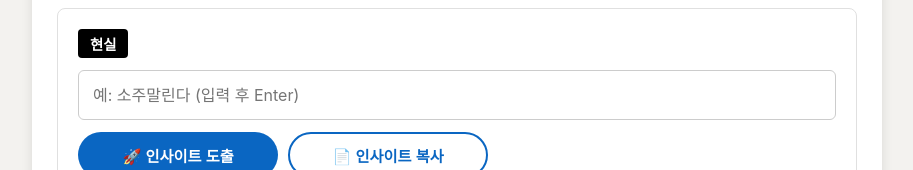
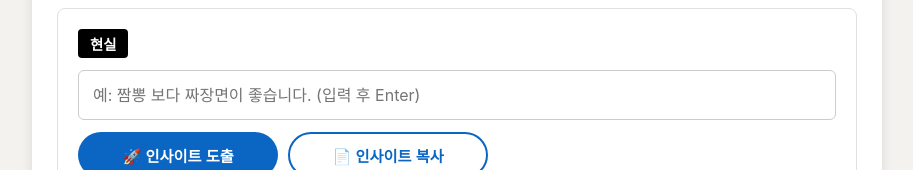
Before and after one commit to anjang757/linked-in, a plain HTML site: page index.html in a window 1280 px wide. Shown: the part 133-303 px from the top of the page, without its empty margins (183-1096 px from the left). Drawn offline with Linux system fonts and the light colour scheme.

Commit message:
Update index.html

```diff
--- a/index.html
+++ b/index.html
@@ -135,7 +135,7 @@
         <div class="main-layout">
             <div class="panel">
                 <div class="panel-header reality">현실</div>
-                <input type="text" id="inputText" placeholder="예: 소주말린다 (입력 후 Enter)" onkeydown="if(event.key === 'Enter') translateToLinkedIn()">
+                <input type="text" id="inputText" placeholder="예: 짬뽕 보다 짜장면이 좋습니다. (입력 후 Enter)" onkeydown="if(event.key === 'Enter') translateToLinkedIn()">
 
                 <div class="button-group">
                     <button class="btn" id="submitBtn" onclick="translateToLinkedIn()">🚀 인사이트 도출</button>
```
